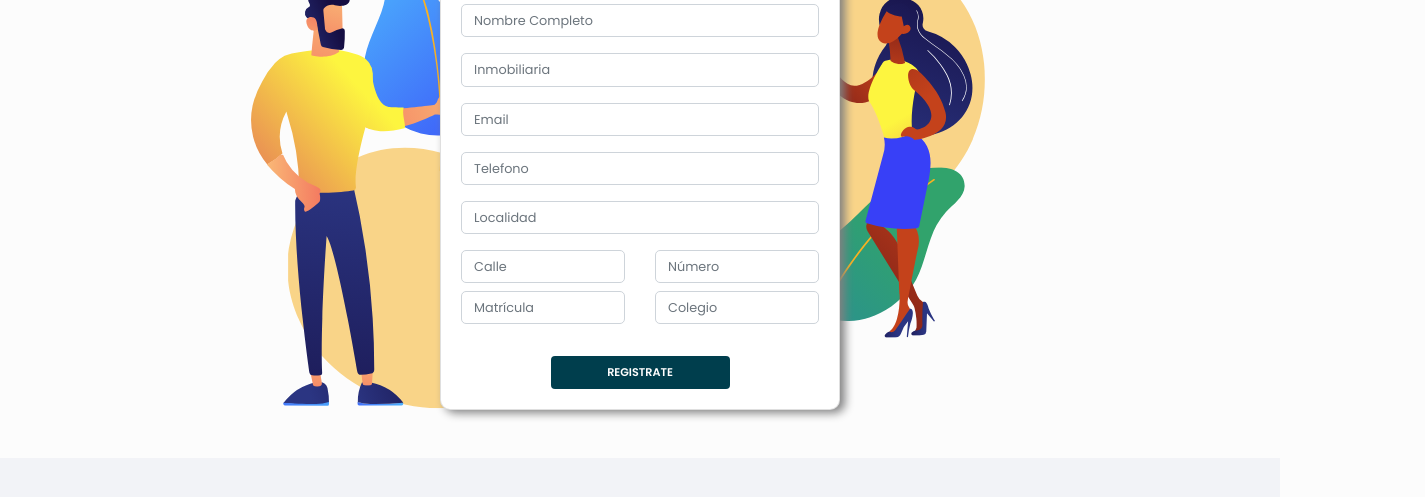
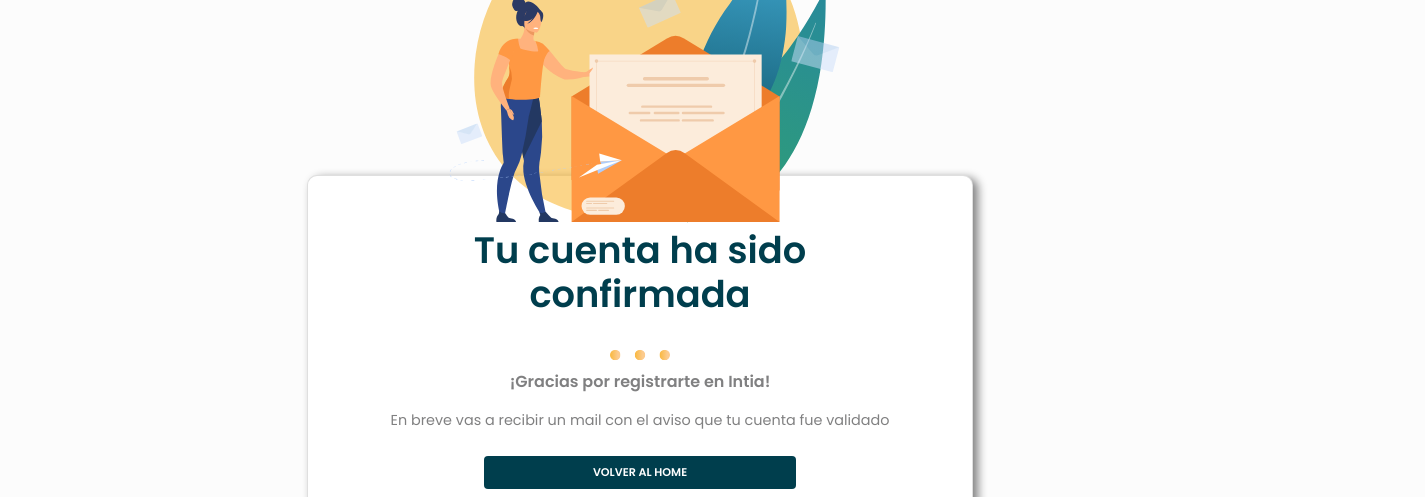
Before and after one commit to ArroyoLeandro/Intia-Landing, a plain HTML site: page confirmacion.html in a window 1280 px wide. Shown: the part 191-688 px from the top of the page, 1425 px wide, since content can reach past the window. Drawn offline with nearby package versions, Linux system fonts and the light colour scheme.

Commit message:
confirmacion completa

```diff
--- a/register.html
+++ b/confirmacion.html
@@ -64,41 +64,56 @@
         cursor: pointer;
       }
       /* main */
-      .register-container {
+      /* CARD CONFIRMACION */
+      .confirmar-container {
         position: relative !important;
       }
-      .bg-register-izquierda {
-        position: relative;
-        width: 100%;
-        margin-top: -50px;
-        height: 90%;
-        z-index: -1;
-      }
-      .bg-register-derecha {
-        width: 100%;
-        height: 90%;
-        display: none;
-      }
 
-      .card.register-form-container {
+      .card.card-container {
         width: 100% !important;
         border-radius: 10px;
         box-shadow: 5px 3px 10px #808081;
+        text-align: center;
+        margin-top: 200px;
       }
-      /* register Form */
+      .icon-bg-confirmacion{
+        width: 100%;
+        height: 300px;
+        margin: 0 auto;
+        margin-left: 10%;
+        position: absolute;
+        z-index: 2;
+        top: -200px;
+    }
+
+
       .title-h2 {
         color: var(--color-primary);
         font-weight: 600;
-        font-size: 1.4rem;
+        font-size: 1.6rem;
         text-align: center;
-        padding: 1rem 0;
+        padding: 2rem 0 1rem 0;
       }
-      .form-group input,
-      .row input {
-        border-radius: 5px;
-        font-size: 0.8rem;
+
+      .img-circles {
+        display: block;
+        margin: 0 auto;
       }
-      .btn-registrar {
+
+      .texto-principal {
+        color: var(--color-text);
+        font-weight: 600;
+        padding-top: 1rem;
+        font-size: 1rem;
+      }
+      .texto-secundario{
+        color: var(--color-text);
+        font-weight: 400;
+        padding-top: 1rem;
+        font-size: .9rem;
+      }
+
+      .btn-confirmar {
         background-color: var(--color-primary) !important;
         color: #fff;
         font-weight: 600;
@@ -107,6 +122,12 @@
         width: 50%;
         padding: 7px !important;
         margin: 0 auto;
+        cursor: pointer;
+      }
+      .btn-confirmar:hover{
+          color: #fff;
+        cursor: pointer;
+
       }
 
       /* Footer */
@@ -145,41 +166,44 @@
       /* MEDIA QUERS */
 
       @media (min-width: 600px) {
-        .card.register-form-container {
-          width: 300px !important;
+        .card.card-container {
+          width: 100% !important;
           margin: 0 auto;
-          border-radius: 10px;
+          margin-top: 300px;
+
         }
-        .bg-register-izquierda {
-          position: absolute;
-          margin: 0;
-          top: 0;
-          left: -185px;
-          z-index: -1;
-        }
-        .bg-register-derecha {
-          display: block;
-          position: absolute;
-          top: 45px;
-          left: 190px;
-          z-index: -1;
+        .icon-bg-confirmacion{
+            top: -290px;
+            left: -30px;
+            height: 400px;
         }
       }
       @media (min-width: 768px) {
+        .card.card-container {
+          width: 100% !important;
+          height: 100%;
+          margin-top: 300px;
+        }
+        .icon-bg-confirmacion{
+            top: -290px;
+            left: -30px;
+            height: 400px;
+        }
+      }
+
+      @media (min-width: 992px) {
         .title-h2 {
           font-size: 2.3rem;
         }
-        .card.register-form-container {
-          width: 400px !important;
+        .card.card-container {
+          width: 60% !important;
+          height: 100%;
+          margin-top: 300px;
         }
-        .bg-register-izquierda {
-          top: -90px;
-          left: -240px;
-          height: 120%;
-        }
-        .bg-register-derecha {
-          top: 45px;
-          left: 230px;
+        .icon-bg-confirmacion{
+            top: -290px;
+            left: -70px;
+            height: 400px;
         }
       }
     </style>
@@ -213,46 +237,21 @@
 
     <main class="mt-4 mb-5">
       <div class="container">
-        <div class="register-container">
-          <div class="card register-form-container">
+        <div class="confirmar-container">
+            <img src="img/confirmacion.svg" alt="" class="icon-bg-confirmacion">
+          <div class="card card-container">
             <div class="card-body">
-              <h2 class="title-h2">Registrate</h2>
-              <form class="d-flex justify-content-center flex-column">
-                <div class="form-group">
-                  <input type="text" class="form-control" placeholder="Nombre Completo" />
-                </div>
-                <div class="form-group">
-                  <input type="text" class="form-control" placeholder="Inmobiliaria" />
-                </div>
-                <div class="form-group">
-                  <input type="email" class="form-control" placeholder="Email" />
-                </div>
-                <div class="form-group">
-                  <input type="number" class="form-control" placeholder="Telefono" />
-                </div>
-                <div class="form-group">
-                  <input type="text" class="form-control" placeholder="Localidad" />
-                </div>
-                <div class="row">
-                  <div class="col-md-6">
-                    <input type="text" class="form-control" placeholder="Calle" />
-                  </div>
-                  <div class="col-md-6 mt-3 mt-md-0">
-                    <input type="number" class="form-control" placeholder="Número" />
-                  </div>
-                  <div class="col-md-6 mt-3 my-md-2">
-                    <input type="text" class="form-control" placeholder="Matrícula" />
-                  </div>
-                  <div class="col-md-6 my-3 my-md-2">
-                    <input type="text" class="form-control" placeholder="Colegio" />
-                  </div>
-                </div>
-                <button type="submit" class="btn btn-registrar mt-4">REGISTRATE</button>
-              </form>
+              <h2 class="title-h2">
+                Tu cuenta ha sido
+                <br />
+                confirmada
+              </h2>
+              <img src="img/circulos-confirmacion.svg" alt="" width="60" height="30" class="img-circles" />
+              <spán class="texto-principal">¡Gracias por registrarte en Intia!</span>
+              <p class="texto-secundario">En breve vas a recibir un mail con el aviso que tu cuenta fue validado</p>
+              <a href="landing.html" class="btn btn-confirmar mt-4">VOLVER AL HOME</a>
             </div>
           </div>
-          <img src="img/bg-register-izquierda.svg" alt="" class="bg-register-izquierda" />
-          <img src="img/bg-register-derecha.svg" alt="" class="bg-register-derecha" />
         </div>
       </div>
     </main>
```
Also changed, not shown: img/circulos-confirmacion.svg (added), img/confirmacion.svg (added).
